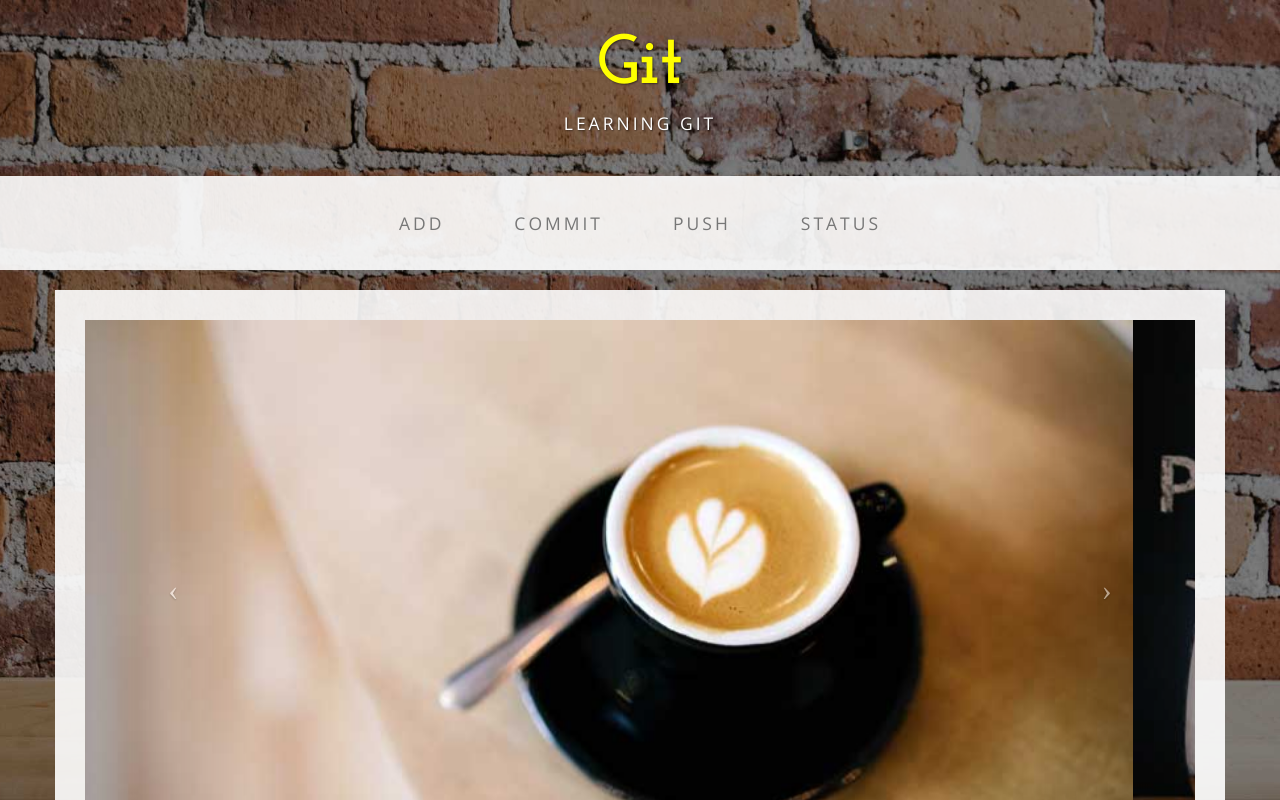
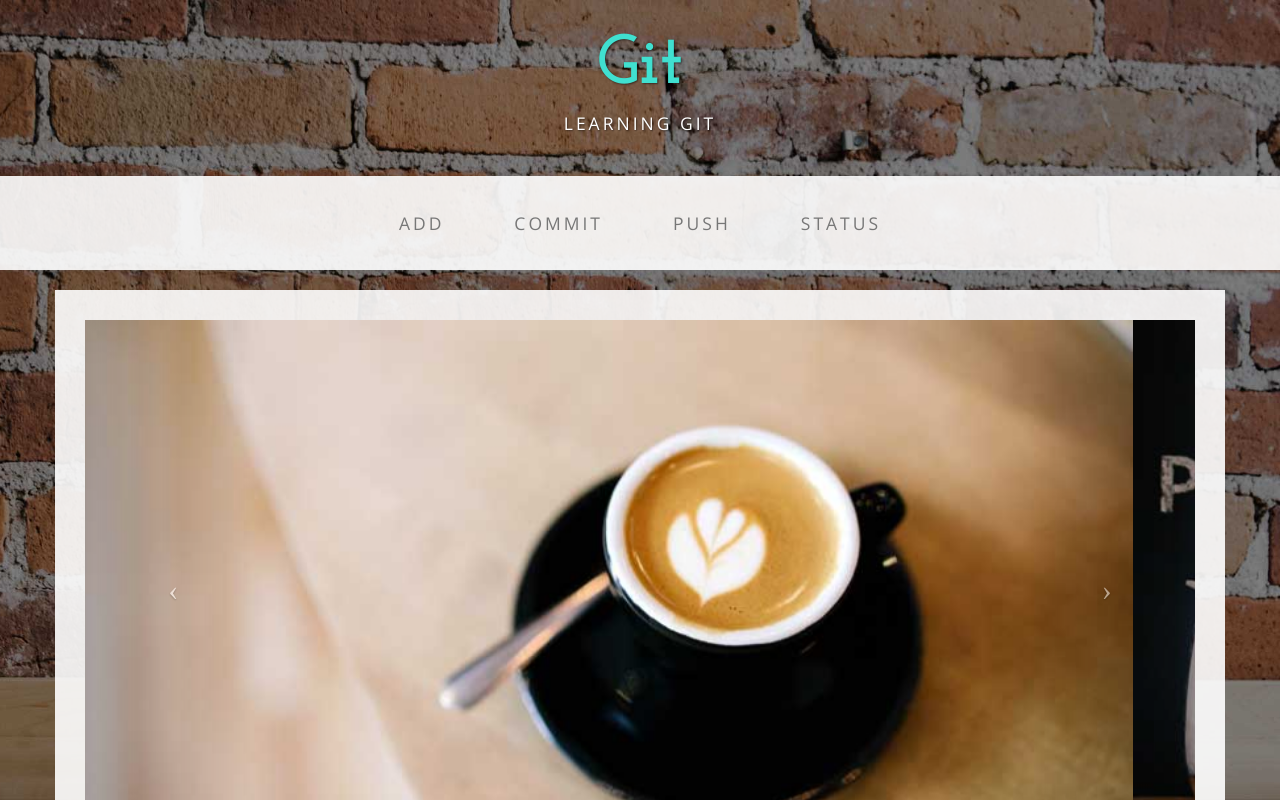
Before and after one commit to CPULoyal/GIT-Course, a plain HTML site: page index.html in a window 1280 px wide. Shown: the top 800 px of the page. Drawn offline with nearby package versions, Linux system fonts and the light colour scheme.

Commit message:
Changed color by Lara

```diff
--- a/css/business-casual.css
+++ b/css/business-casual.css
@@ -192,5 +192,5 @@ footer p {
 }
 
 .brand {
-	color: #ffff00;
+	color: #40e0d0;
 }
```
